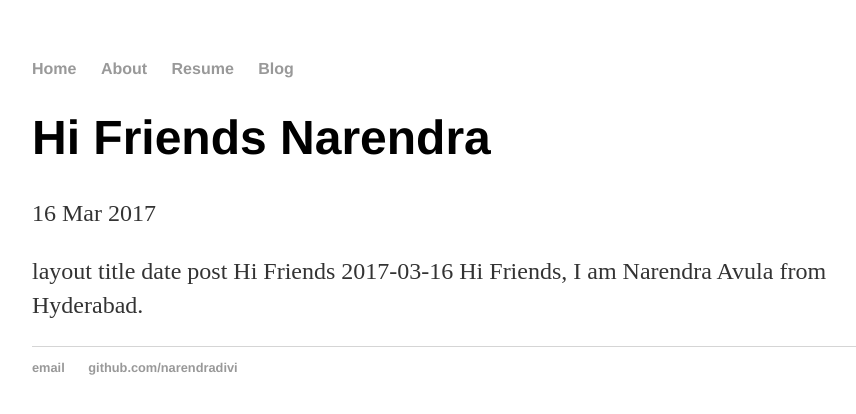
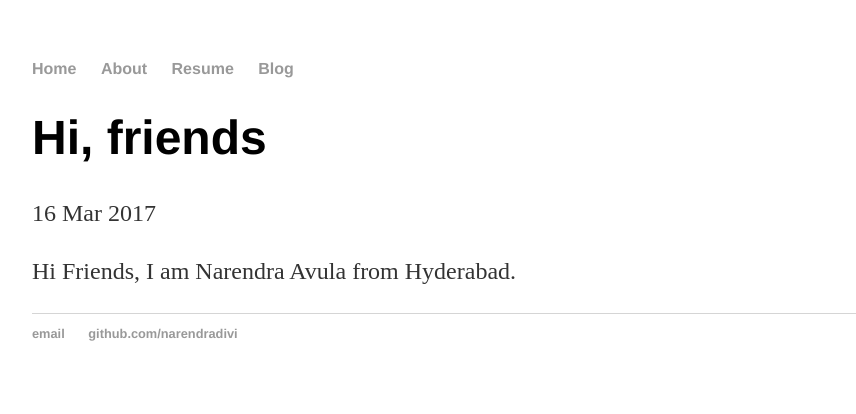
Before and after one commit to narendra-avula/narendradivi.github.io, a Jekyll site: the page built from _posts/2017-03-16-hi-friends-narendra.md, in a window 1280 px wide. Shown: the top 414 px of the page, without its empty margins (160-1016 px from the left). Built offline with Jekyll 4.4.1, drawn with Linux system fonts in a browser that asks for light colours; our own code applies the rules of GitHub Pages for plain Markdown files; comment, search, counter and statistics services are not loaded.

Commit message:
second post

```diff
--- a/_posts/2017-03-16-hi-friends-narendra.md
+++ b/_posts/2017-03-16-hi-friends-narendra.md
@@ -1,5 +1,7 @@
-layout	title	date
-post
-Hi Friends
-2017-03-16
+---
+layout: post
+title: "Hi, friends"
+date: 2017-03-16
+---
+
 Hi Friends, I am Narendra Avula from Hyderabad.
```
